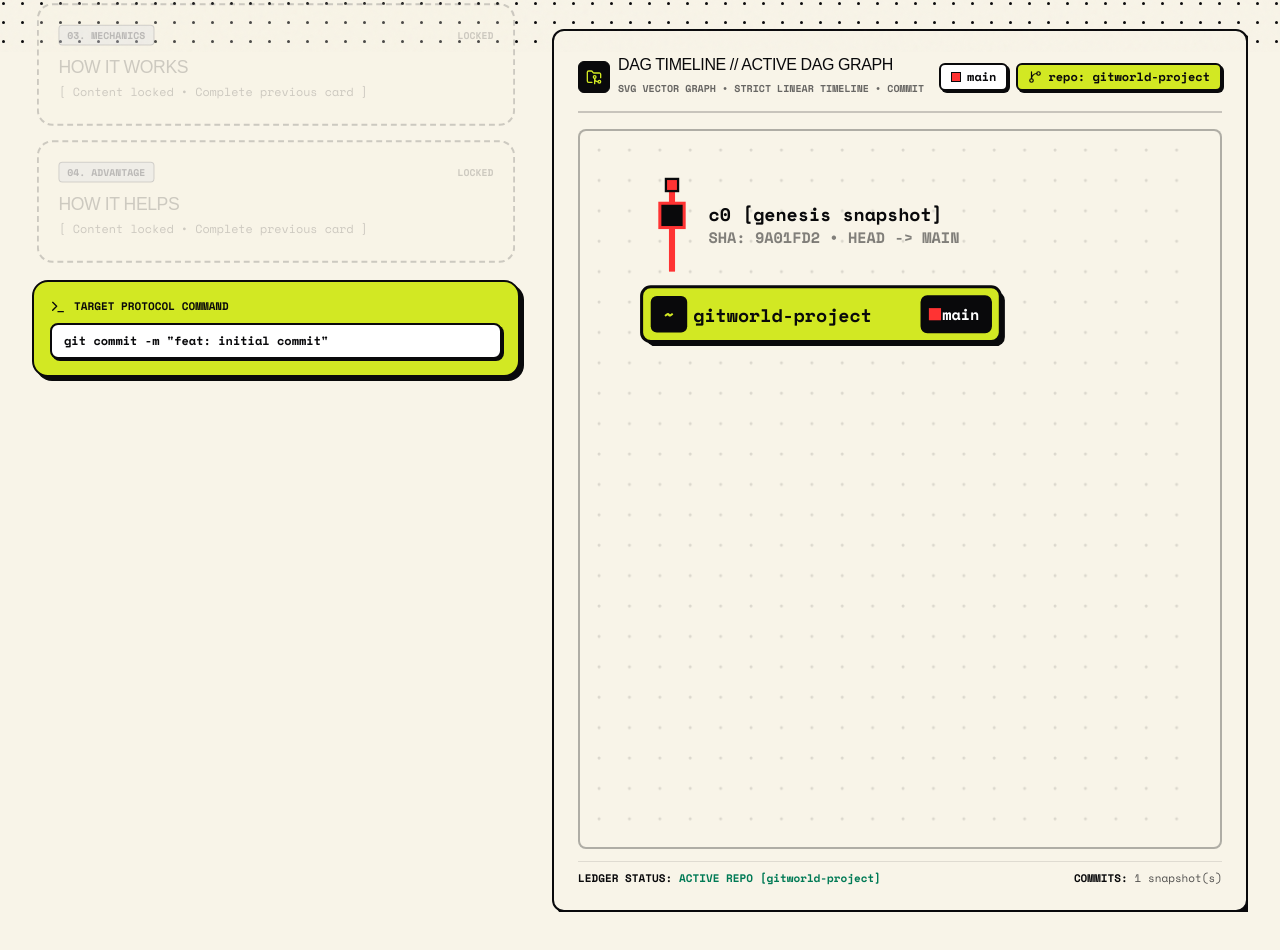
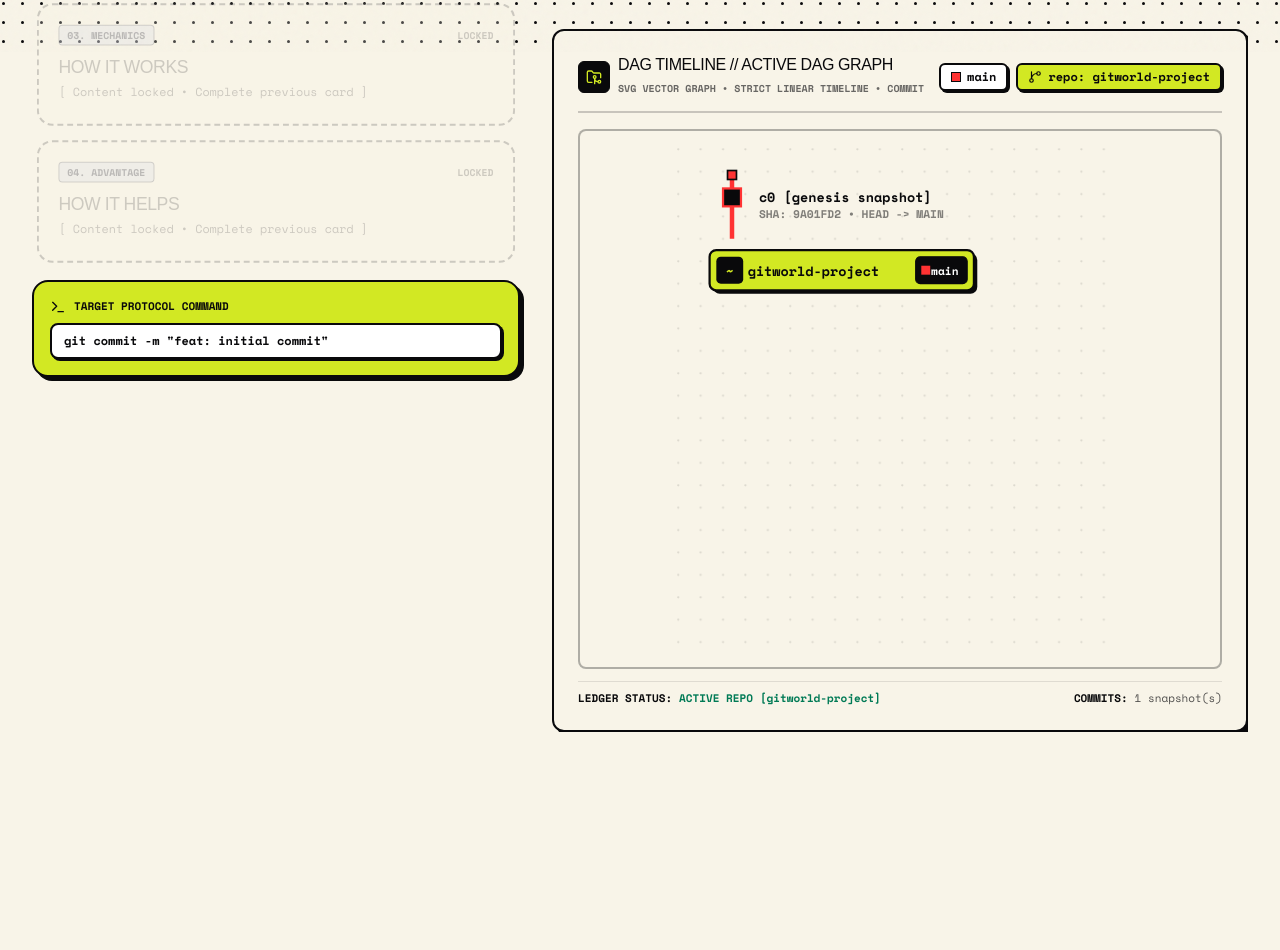
Before and after one commit to DHRUV00625/GitWorld, a Next.js app: page /topic/commit in a window 1280 px wide. Shown: the part 748-1698 px from the top of the page. After the commit the page ends 1576 px from the top, so only its background shows below. Built offline with nearby package versions, Linux system fonts and the light colour scheme; no server answers; a web font is replaced by a local one.

Commit message:
style: cap max-width of active graph in single-view lessons to prevent excessive height scaling

```diff
--- a/src/components/TimelineGraph.tsx
+++ b/src/components/TimelineGraph.tsx
@@ -216,7 +216,7 @@ export default function TimelineGraph({
               className="relative w-full"
             >
               <motion.svg
-                className="w-full h-auto overflow-visible"
+                className={`w-full h-auto overflow-visible ${!isRemoteMode ? 'max-w-md mx-auto' : ''}`}
                 viewBox={`0 0 400 ${Math.max(450, commits.length * 130)}`}
                 fill="none"
                 xmlns="http://www.w3.org/2000/svg"
```
